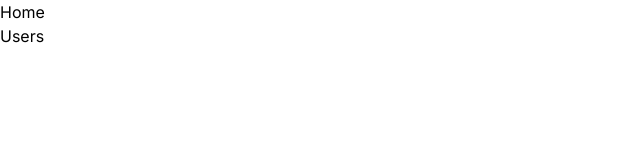
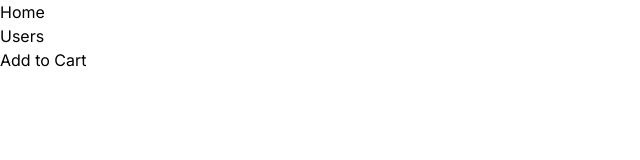
Before and after one commit to tribocodeAdmin/next-course, a Next.js app: page / in a window 1280 px wide. Shown: the top 160 px of the page, without its empty margins (0-640 px from the left). Built offline with nearby package versions, Linux system fonts and the light colour scheme.

Commit message:
Client and Server Components

```diff
--- /dev/null
+++ b/app/components/AddToCart.tsx
@@ -0,0 +1,13 @@
+'use client';
+
+import React from 'react';
+
+const AddToCart = () => {
+    return (
+        <div>
+            <button onClick={() => console.log('Click')}>Add to Cart</button>
+        </div>
+    );
+};
+
+export default AddToCart;
--- /dev/null
+++ b/app/components/ProductCard.tsx
@@ -0,0 +1,13 @@
+
+import React from 'react';
+import AddToCart from "@/app/components/AddToCart";
+
+const ProductCard = () => {
+    return (
+        <div>
+            <AddToCart />
+        </div>
+    );
+};
+
+export default ProductCard;
--- a/app/page.tsx
+++ b/app/page.tsx
@@ -1,11 +1,12 @@
-import Image from "next/image";
 import Link from "next/link";
+import ProductCard from "@/app/components/ProductCard";
 
 export default function Home() {
   return (
       <main>
         <h1>Home</h1>
           <Link href="/users">Users</Link>
+          <ProductCard />
       </main>
   );
 }
--- /dev/null
+++ b/app/users/new/page.tsx
@@ -0,0 +1,11 @@
+import React from 'react';
+
+const NewUserPage = () => {
+    return (
+        <div>
+            NewUserPage
+        </div>
+    );
+};
+
+export default NewUserPage;
--- /dev/null
+++ b/app/users/page.tsx
@@ -0,0 +1,11 @@
+import React from 'react';
+
+const UserPage = () => {
+    return (
+        <div>
+            User Page
+        </div>
+    );
+};
+
+export default UserPage;
```
